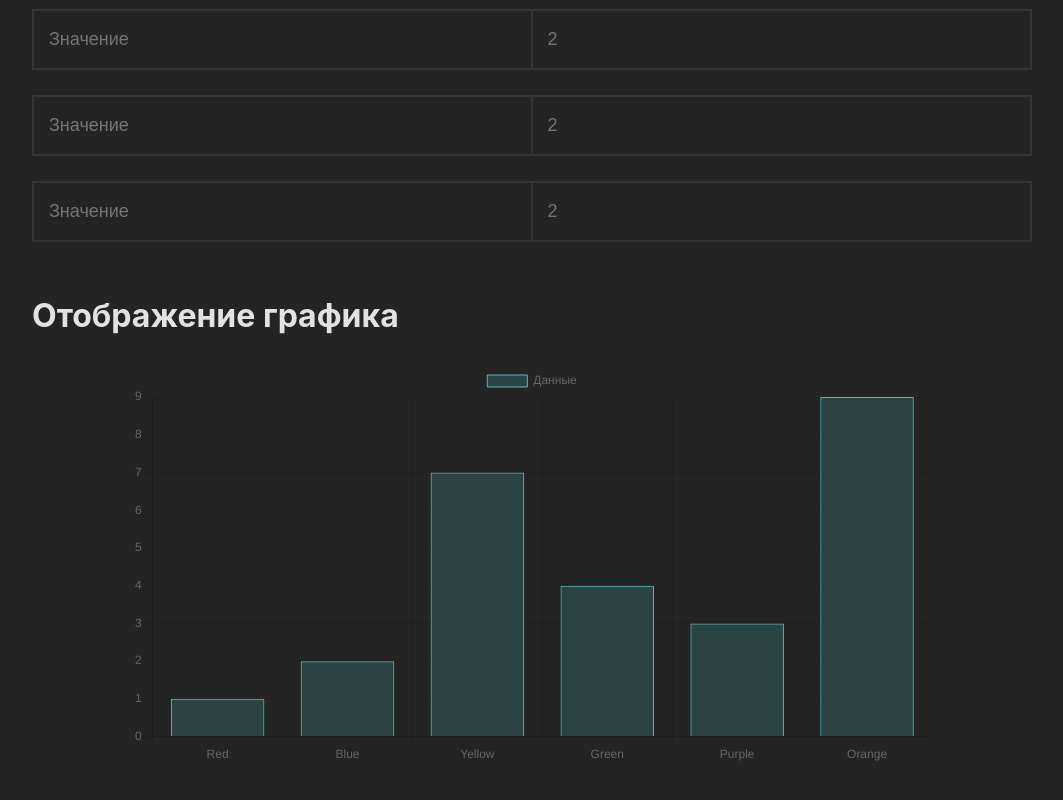
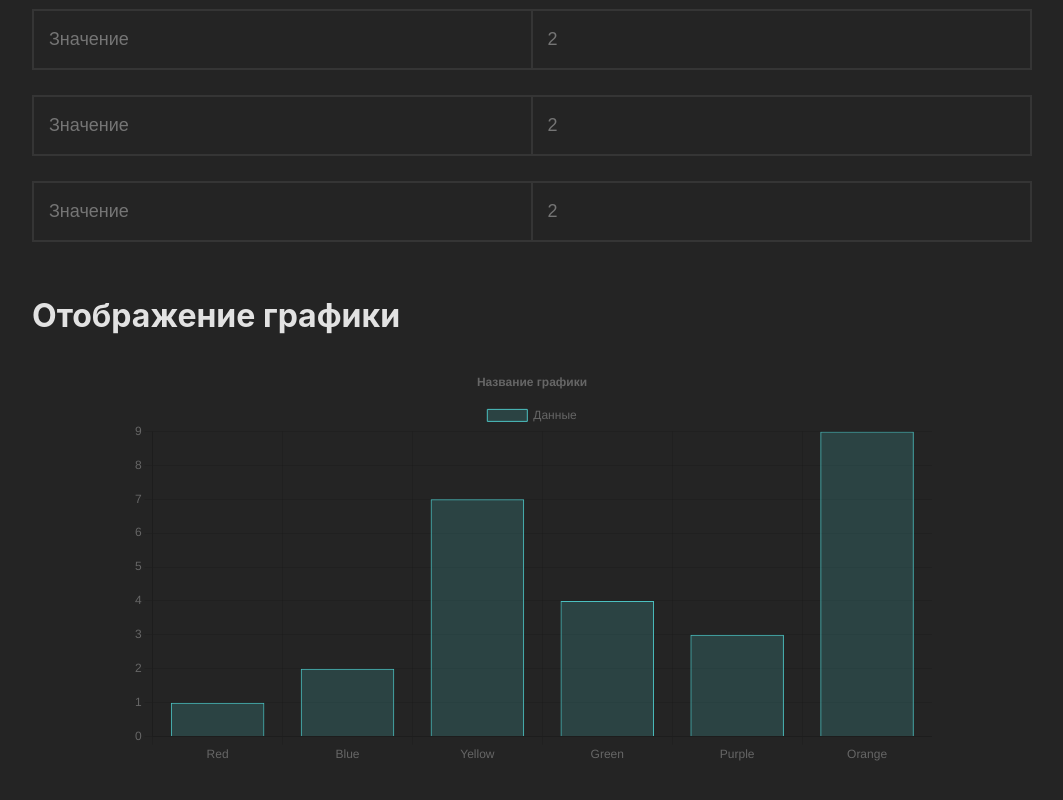
Before and after one commit to lojaaaaa/chart_creator, a React (Vite) app: page / in a window 1280 px wide. Shown: the part 394-1194 px from the top of the page, without its empty margins (108-1171 px from the left). Before the commit the page ends 1159 px from the top, so only its background shows below. Built offline with nearby package versions, Linux system fonts and the light colour scheme.

Commit message:
adding some changes

```diff
--- a/src/components/ChartDisplay/ChartDisplay.jsx
+++ b/src/components/ChartDisplay/ChartDisplay.jsx
@@ -1,11 +1,12 @@
 import React from 'react';
-import { Bar } from 'react-chartjs-2';
+import { Bar, Line} from 'react-chartjs-2';
 import { Chart as ChartJS } from 'chart.js/auto';
 import styles from './ChartDisplay.module.scss'
 
 
 function ChartDisplay({ data }) {
   const chartData = {
+    title: 'fdfdf',
     labels: ['Red', 'Blue', 'Yellow', 'Green', 'Purple', 'Orange'],
     datasets: [
       {
@@ -18,12 +19,25 @@ function ChartDisplay({ data }) {
     ],
   };
 
+  const options = {
+    responsive: true,
+    plugins: {
+      legend: {
+        position: 'top',
+      },
+      title: {
+        display: true,
+        text: 'Название графики',
+      },
+    },
+  };
+
 
 
   return (
     <div className={styles.graphics}>
-      <h2 className={styles.title}>Отображение графика</h2>
-      <Bar className={styles.graph} data={chartData} />
+      <h2 className={styles.title}>Отображение графики</h2>
+      <Bar  className={styles.graph} options={options} data={chartData} />
     </div>
   );
 }
--- a/src/index.scss
+++ b/src/index.scss
@@ -80,6 +80,7 @@ button:focus-visible {
   flex-direction: column;
   gap: 100px;
   padding-top: 100px;
+  padding-bottom: 150px;
 }
 
 .content{
```
Also changed, not shown: 1 other file (tests, documents, lock files or other folders).
